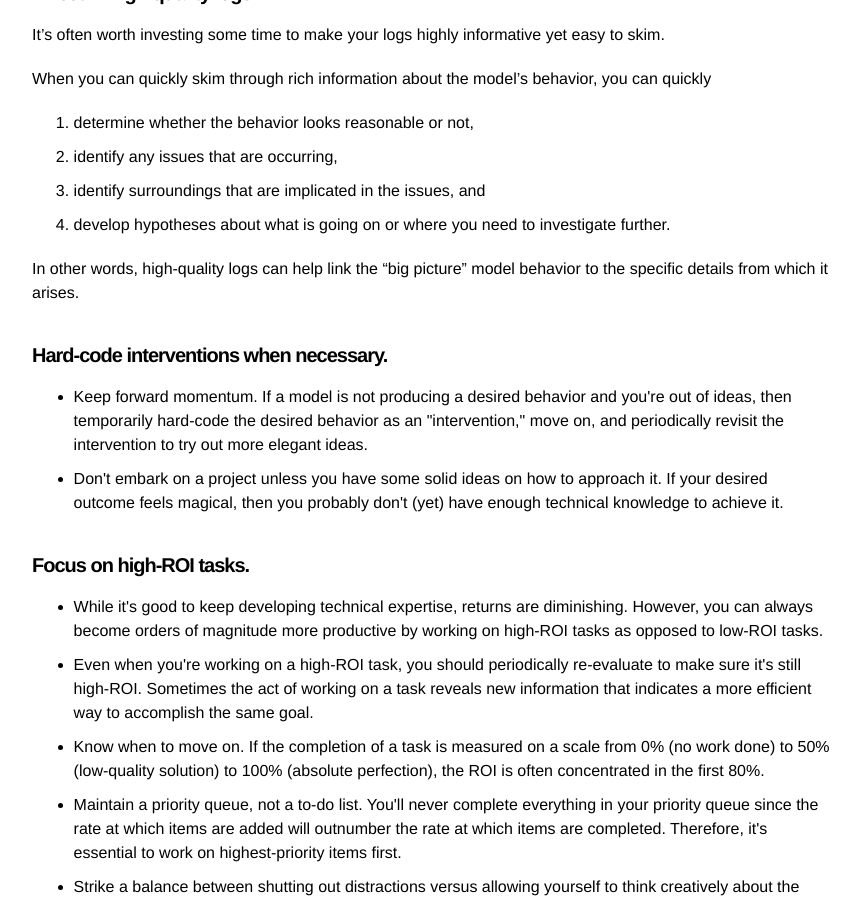
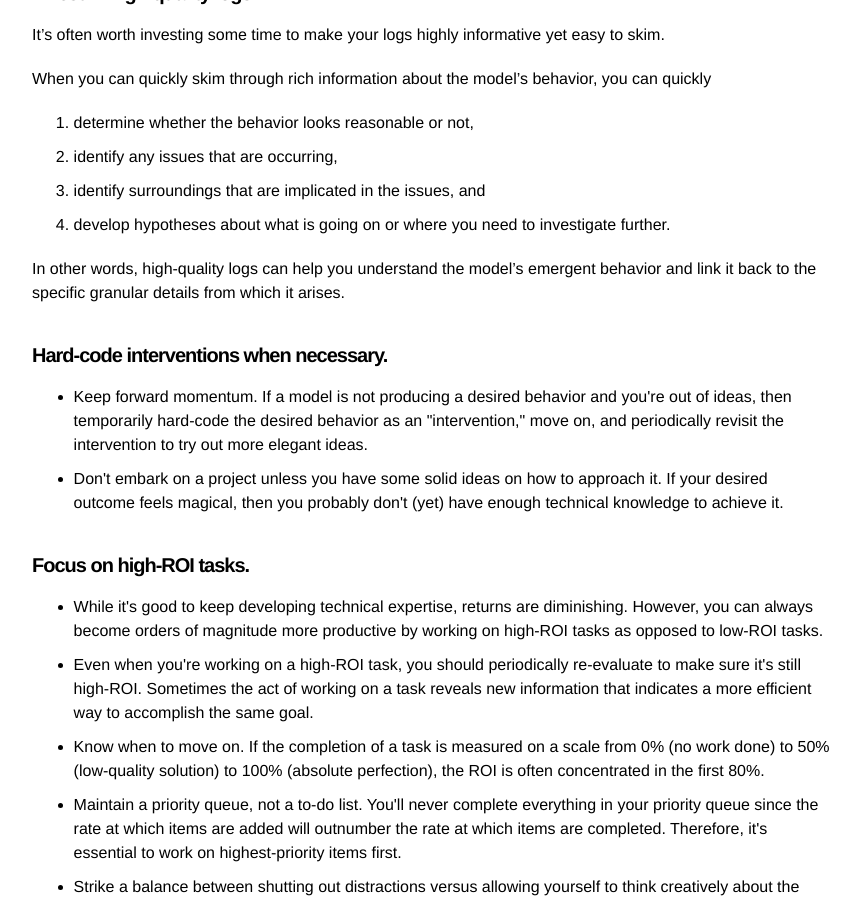
Before and after one commit to quantmonster/quantmonster.github.io, a Jekyll site: the page built from _posts/2022-09-07-modeling-tips.md, in a window 1280 px wide and 900 px high, scrolled down 3989 px. Shown: the whole window, without its empty margins (208-1068 px from the left). Built offline with Jekyll 4.4.1, drawn with Linux system fonts in a browser that asks for light colours.

Commit message:
Update 2022-09-07-modeling-tips.md

```diff
--- a/_posts/2022-09-07-modeling-tips.md
+++ b/_posts/2022-09-07-modeling-tips.md
@@ -131,7 +131,7 @@ When you can quickly skim through rich information about the model's behavior, y
 <li>develop hypotheses about what is going on or where you need to investigate further.</li>
 </ol>
 
-In other words, high-quality logs can help link the "big picture" model behavior to the specific details from which it arises.
+In other words, high-quality logs can help you understand the model's emergent behavior and link it back to the specific granular details from which it arises.
 
 <h4><b>Hard-code interventions when necessary.</b></h4>
 <ul>
```
